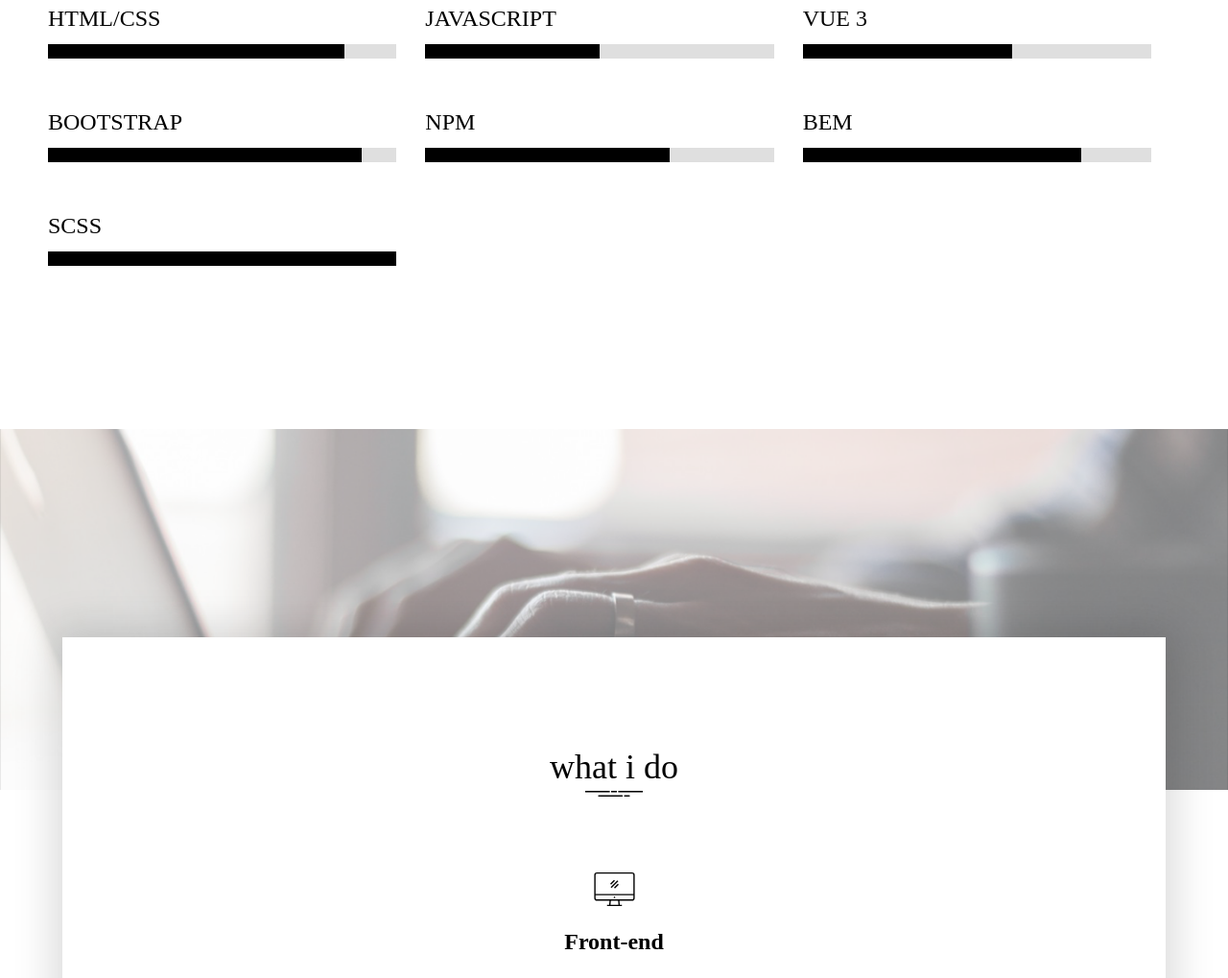
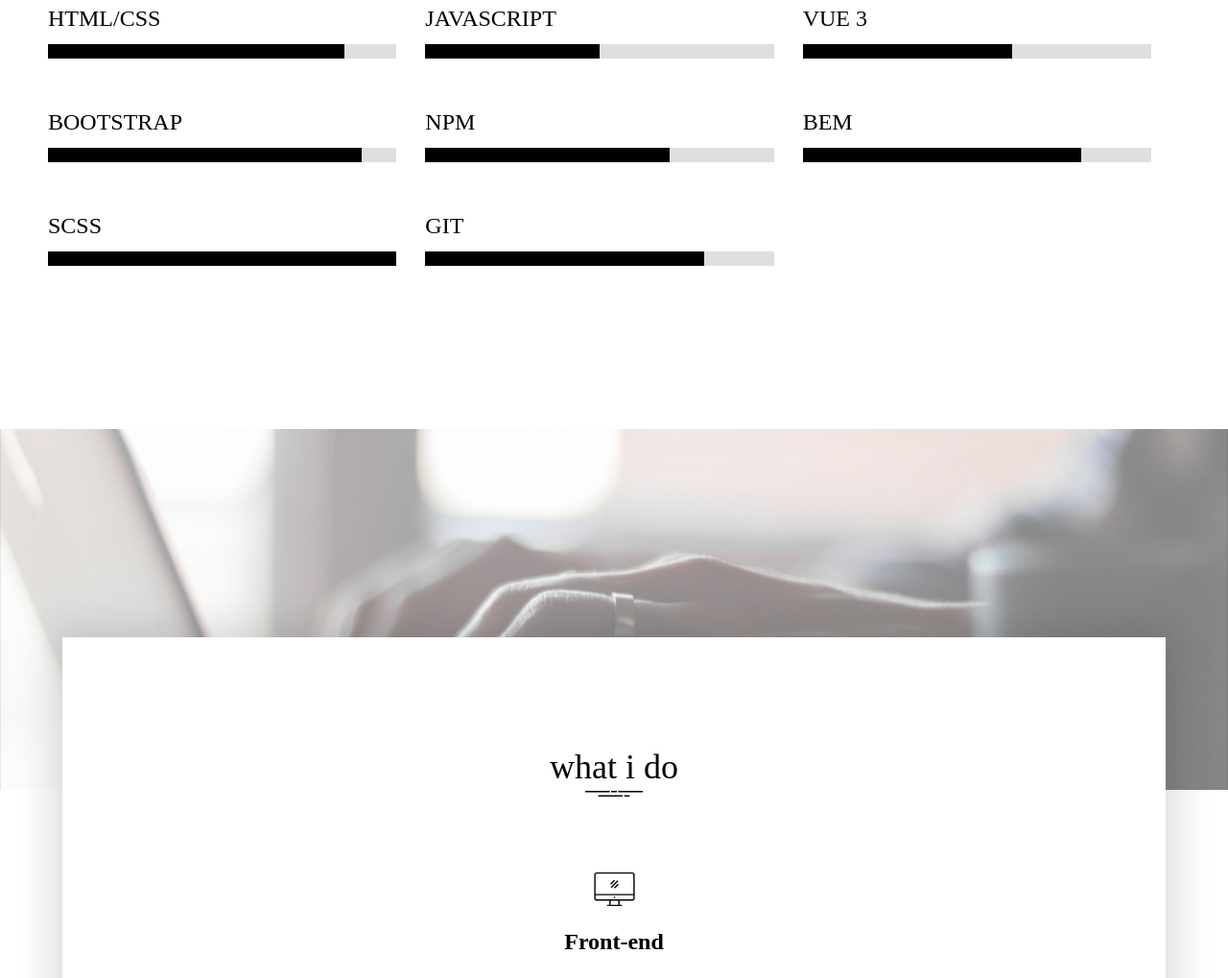
Before and after one commit to Feytulla/feytulla.github.io, a plain HTML site: page index.html in a window 1280 px wide. Shown: the part 1390-2409 px from the top of the page at 96% size. Drawn offline with Linux system fonts and the light colour scheme; files whose address does not match are found by name; a web font is replaced by a local one.

Commit message:
New skills

```diff
--- a/index.html
+++ b/index.html
@@ -85,6 +85,10 @@
                     <div class="my-skill__column">
                         <span class="my-skill__title">scss</span>
                         <div class="my-skill__progres my-skill__progres-scss"></div>
+                    </div>
+                    <div class="my-skill__column">
+                        <span class="my-skill__title">GIT</span>
+                        <div class="my-skill__progres my-skill__progres-git"></div>
                     </div>
                 </div>
             </div>
--- a/styles/style.scss
+++ b/styles/style.scss
@@ -4,16 +4,8 @@
 
 $font: "Cormorant SC", serif;
 $font-stack-text: 400 16px "Cormorant SC", serif;
-/*%title-style {
-    font-family: $font;
-    font-size: 36px;
-    line-height: 32px;
-    font-weight: 400;
-    color: #000000;
-}*/
 body {
     font: $font-stack-text;
-    /*overflow-x: hidden;*/
 }
 header {
     width: 100%;
@@ -239,7 +231,8 @@ header {
 .my-skill__progres-bootstrap:before,
 .my-skill__progres-npm:before,
 .my-skill__progres-bem:before,
-.my-skill__progres-scss:before {
+.my-skill__progres-scss:before,
+.my-skill__progres-git:before {
     content: "";
     position: absolute;
     left: 0;
@@ -267,6 +260,9 @@ header {
 }
 .my-skill__progres-scss:before {
     width: 100%;
+}
+.my-skill__progres-git:before {
+    width: 80%;
 }
 
 .skill-info {
```
Also changed, not shown: styles/style.css.
